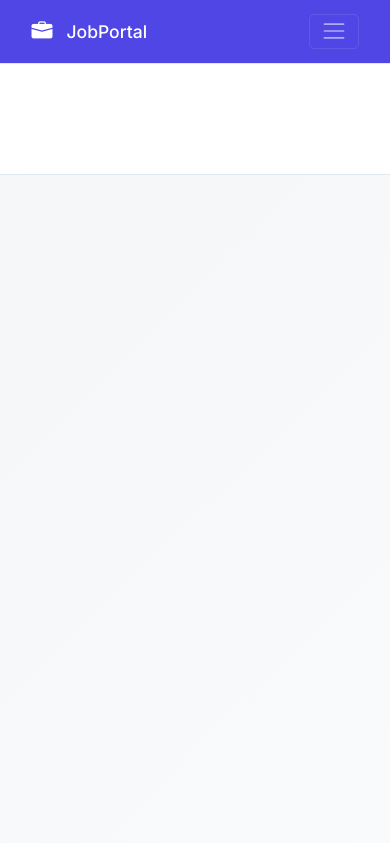
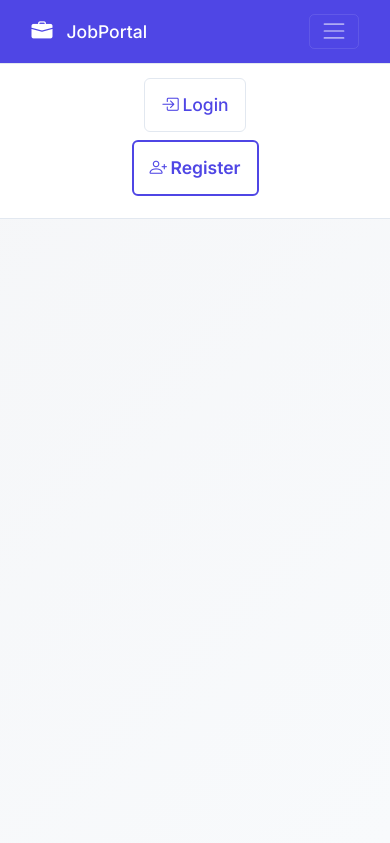
Before and after one commit to AnkurMalkani589/Jobportal, a Flask app: page /about in a window 390 px wide, after a click that opens the changed part. Shown: the top 843 px of the page. Run offline with Flask 3, Linux system fonts and the light colour scheme; some libraries are stand-ins or nearby versions.

Commit message:
Changes in main.css

```diff
--- a/static/css/main.css
+++ b/static/css/main.css
@@ -114,6 +114,64 @@ a:hover {
     z-index: 1030;
 }
 
+/* ==========================================================================
+   2.1 MOBILE NAVBAR BUTTON FIX - Prevent Hover Issues
+   ========================================================================== */
+
+/* Desktop/Tablet - Keep original hover effects */
+@media (min-width: 992px) {
+    .navbar-nav .nav-link:hover {
+        color: var(--primary-color) !important;
+        background: var(--primary-light);
+    }
+
+    .navbar-nav .nav-link.btn-light:hover {
+        background: #e9ecef !important;
+        color: var(--primary-color) !important;
+    }
+}
+
+/* Mobile - Disable hover effects for better UX */
+@media (max-width: 991.98px) {
+    .navbar-nav .nav-link {
+        color: var(--primary-color) !important;
+        background: #f8f9fa;
+        border-radius: var(--radius-sm);
+        margin-bottom: 0.5rem;
+        padding: 0.75rem 1rem !important;
+        border: 1px solid var(--border-color);
+    }
+
+    .navbar-nav .nav-link:hover {
+        background: #e9ecef !important;
+        color: var(--primary-color) !important;
+        transform: none;
+    }
+
+    /* Register button - mobile styles */
+    .navbar-nav .nav-link.btn-light {
+        background: var(--bg-primary) !important;
+        color: var(--primary-color) !important;
+        border: 1px solid var(--primary-color);
+        font-weight: 600;
+    }
+
+    .navbar-nav .nav-link.btn-light:hover {
+        background: var(--primary-color) !important;
+        color: white !important;
+    }
+
+    .navbar-nav .nav-link.btn-light:active {
+        background: var(--primary-hover) !important;
+        border-color: var(--primary-hover) !important;
+    }
+
+    /* Login button icon alignment on mobile */
+    .navbar-nav .nav-link i {
+        margin-right: 0.5rem;
+    }
+}
+
 .navbar-brand {
     font-weight: 500;
     color: white !important;
--- a/templates/base.html
+++ b/templates/base.html
@@ -144,12 +144,12 @@
             <div class="collapse navbar-collapse" id="navbarNav">
                 <ul class="navbar-nav ms-auto align-items-center">
                     <li class="nav-item">
-                        <a class="nav-link" href="{{ url_for('auth.login') }}">
+                        <a class="nav-link nav-link-mobile" href="{{ url_for('auth.login') }}">
                             <i class="bi bi-box-arrow-in-right me-1"></i>Login
                         </a>
                     </li>
                     <li class="nav-item">
-                        <a class="nav-link btn btn-light text-primary ms-2 px-3" href="{{ url_for('auth.register') }}">
+                        <a class="nav-link nav-link-mobile btn-register" href="{{ url_for('auth.register') }}">
                             <i class="bi bi-person-plus me-1"></i>Register
                         </a>
                     </li>
@@ -157,6 +157,38 @@
             </div>
         </div>
     </nav>
+
+    <style>
+    /* Mobile navbar button styles - inline for override */
+    @media (max-width: 991.98px) {
+        .navbar-dark .navbar-nav .nav-link-mobile {
+            color: #4f46e5 !important;
+            background: #ffffff;
+            border: 1px solid #e2e8f0;
+            border-radius: 6px;
+            margin-bottom: 8px;
+            padding: 12px 16px !important;
+            font-weight: 500;
+        }
+
+        .navbar-dark .navbar-nav .nav-link-mobile:active {
+            background: #eef2ff !important;
+            color: #4f46e5 !important;
+        }
+
+        .navbar-dark .navbar-nav .btn-register {
+            background: #ffffff !important;
+            color: #4f46e5 !important;
+            border: 2px solid #4f46e5 !important;
+            font-weight: 600;
+        }
+
+        .navbar-dark .navbar-nav .btn-register:active {
+            background: #4f46e5 !important;
+            color: #ffffff !important;
+        }
+    }
+    </style>
 
     <main class="auth-wrapper">
         {% block auth_content %}{% endblock %}
```
